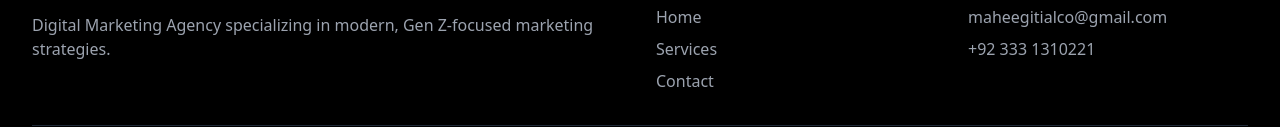
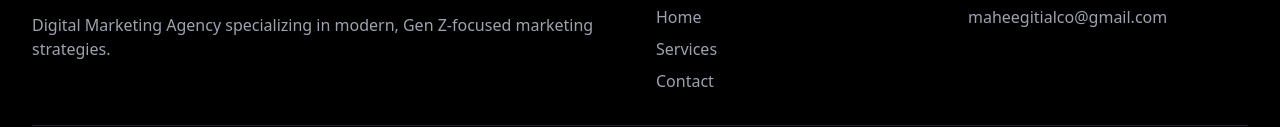
Before and after one commit to MahnoorKM/maheedigitalco, a website: page index.html in a window 1280 px wide. Shown: the part 6034-6161 px from the top of the page. Drawn offline with Linux system fonts and the light colour scheme.

Commit message:
Update index.html

```diff
--- a/index.html
+++ b/index.html
@@ -573,7 +573,7 @@
                     <h5 class="font-semibold mb-4 font-inter">Contact</h5>
                     <ul class="space-y-2">
                         <li class="text-gray-400 font-inter">maheegitialco@gmail.com</li>
-                        <li class="text-gray-400 font-inter">+92 333 1310221</li>
+                        <!-- <li class="text-gray-400 font-inter">+92 333 1310221</li> -->
                     </ul>
                 </div>
             </div>
```
